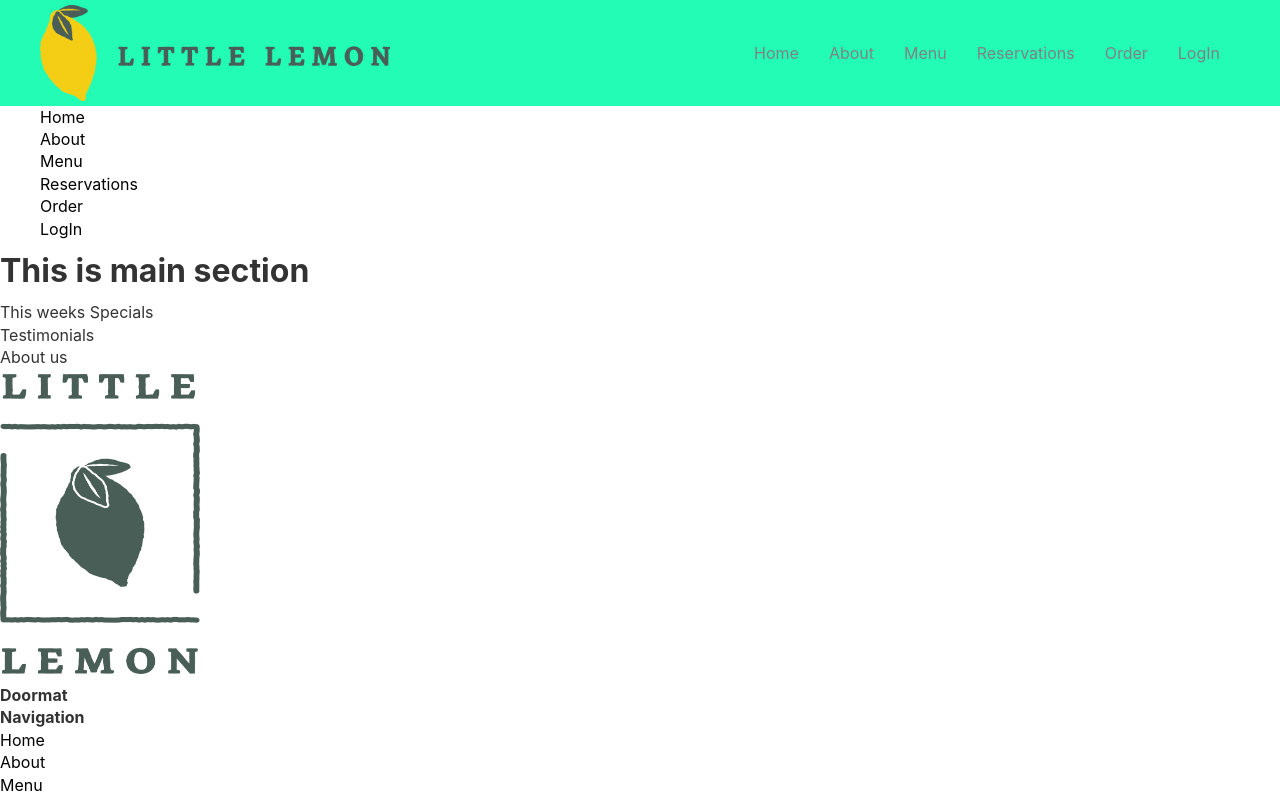
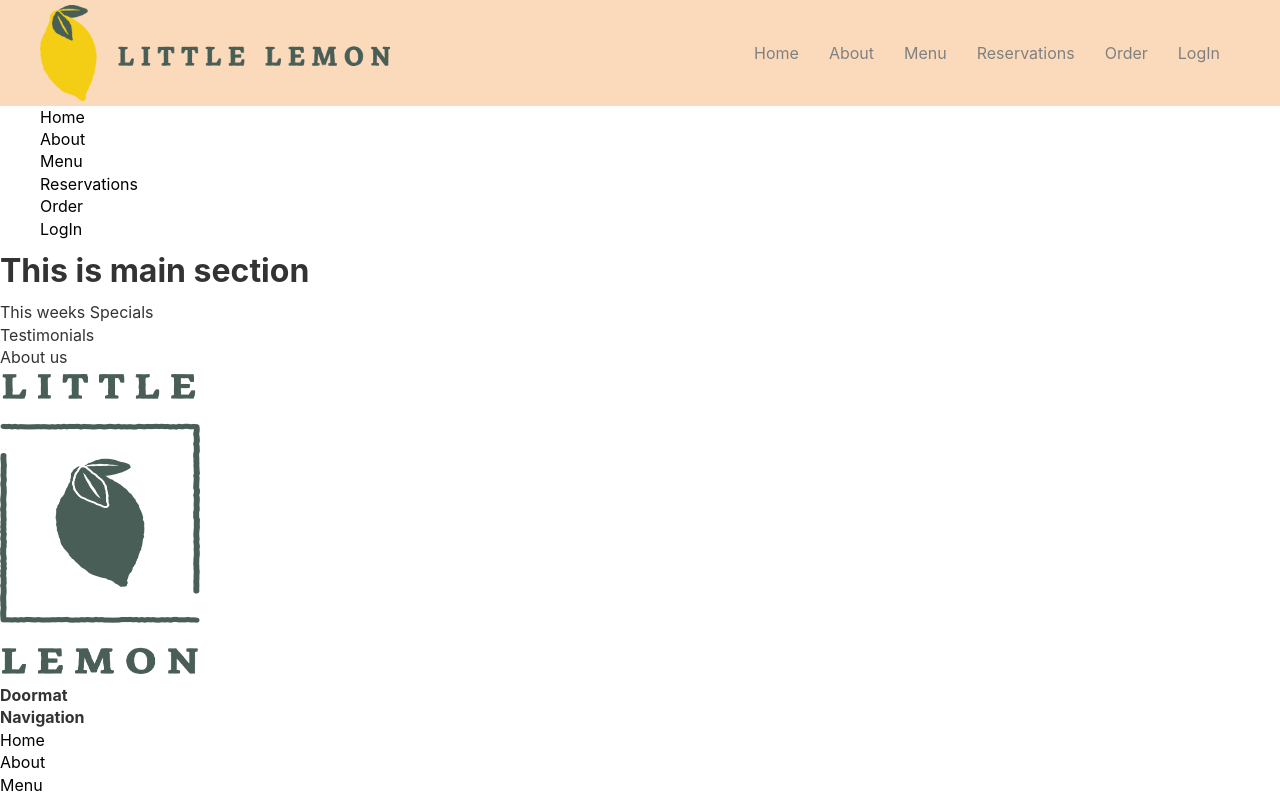
Before and after one commit to AshrafMuhammadNaeem/littlelemon-web, a React (Create React App) app: page / in a window 1280 px wide. Shown: the top 798 px of the page. Built offline with nearby package versions, Linux system fonts and the light colour scheme.

Commit message:
Update App.css
updating the bg color of header according to style guide given for UX/UI

```diff
--- a/src/App.css
+++ b/src/App.css
@@ -4,7 +4,7 @@
     --secondary-color: #52ffc6;
     --light-color: #b3ffe6;
     --dark-color: #4c2dfb;
-    --success-color: #5cb85c;
+    --success-color: #FBDABB;
     --error-color: #d9534f;
 
 
@@ -49,7 +49,7 @@ img{
 }
 
 header{
-    background-color: var(--primary-color);
+    background-color: var(--success-color);
 
 }
 
```
